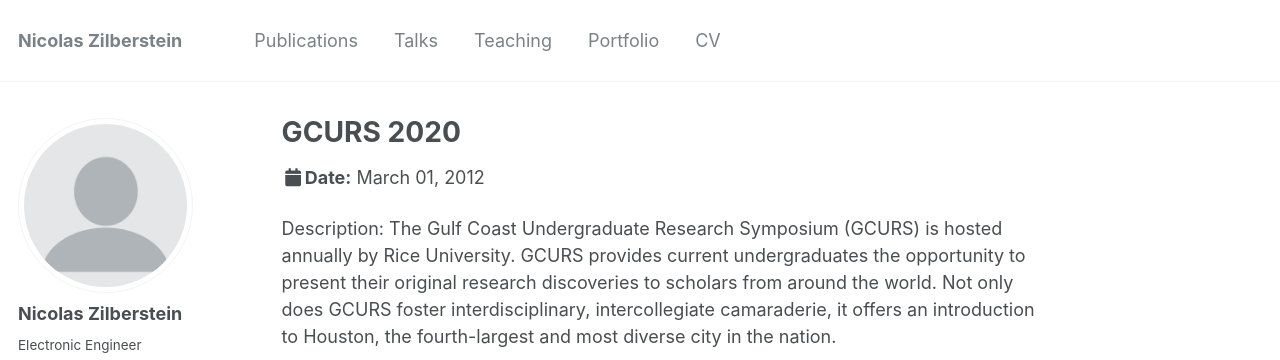
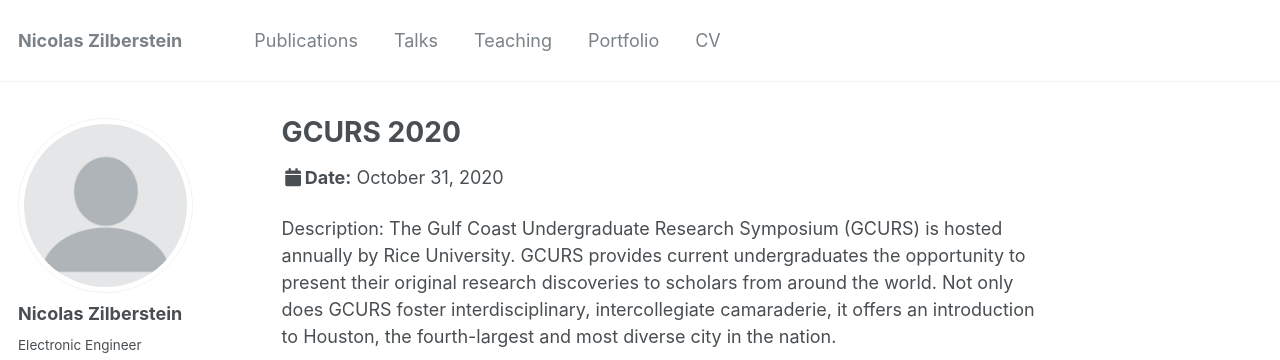
Before and after one commit to nzilberstein/nzilberstein.github.io, a Jekyll site: the page built from _talks/2012-03-01-talk-1.md, in a window 1280 px wide. Shown: the top 360 px of the page. Built offline with Jekyll 4.4.1, drawn with Linux system fonts in a browser that asks for light colours.

Commit message:
Update 2012-03-01-talk-1.md

```diff
--- a/_talks/2012-03-01-talk-1.md
+++ b/_talks/2012-03-01-talk-1.md
@@ -4,7 +4,7 @@ collection: talks
 type: "Virtual Presentation"
 permalink: /talks/2012-03-01-talk-1
 venue: ""
-date: 2012-03-01
+date: 2020-10-31
 location: "Rice University"
 ---
 
```
